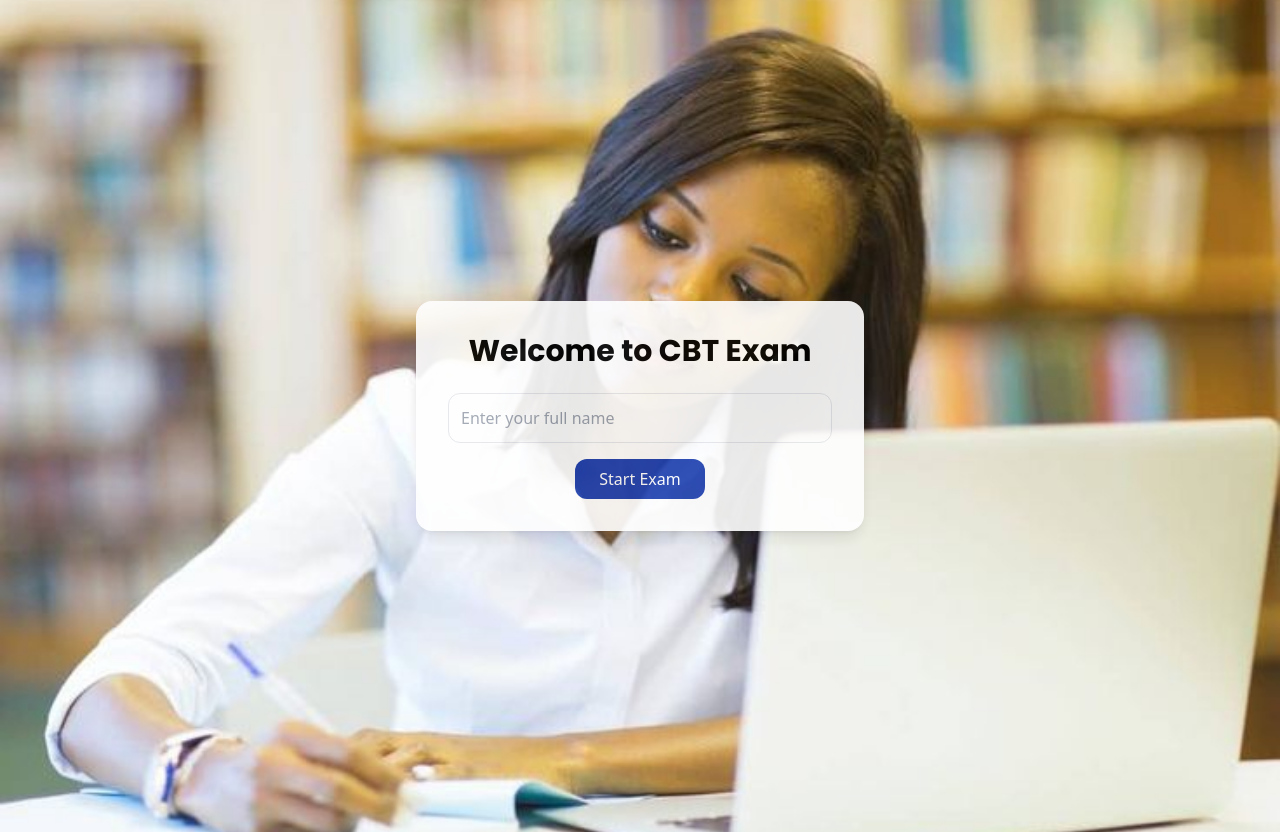
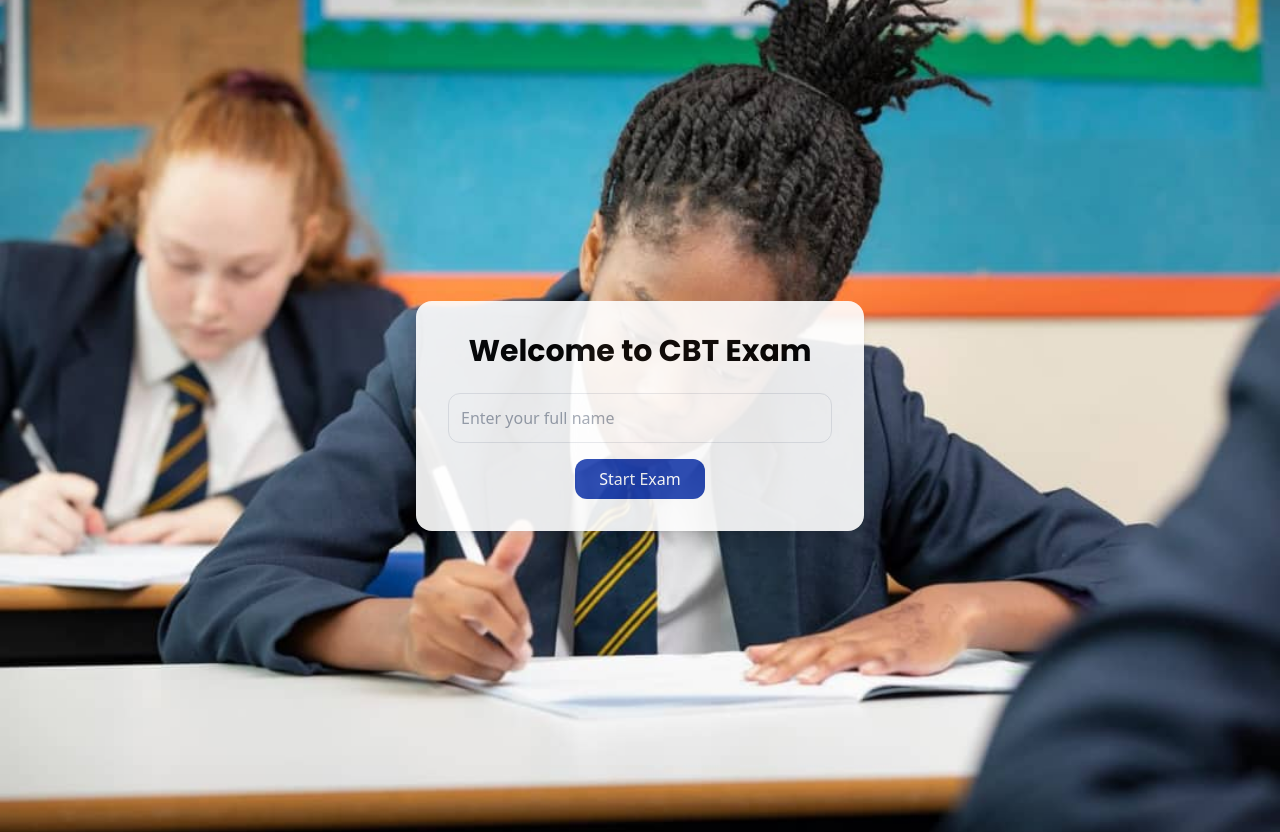
Before and after one commit to Mfonisorobert/cbt-exam, a React (Vite) app: page / in a window 1280 px wide. Built offline with nearby package versions, Linux system fonts and the light colour scheme.

Commit message:
cbt exams

```diff
--- a/src/App.jsx
+++ b/src/App.jsx
@@ -117,7 +117,7 @@ if (!hasStarted) {
   return (
     <div className="relative py-4"
   style={{
-    backgroundImage: "url('/cbt-bg.jpg')",
+    backgroundImage: "url('/bg-img.jpeg')",
     backgroundSize: 'cover',
     backgroundPosition: 'center',
     minHeight: '100vh',
@@ -158,7 +158,7 @@ if (!hasStarted) {
   return (
     <div className="relative py-4"
   style={{
-    backgroundImage: "url('/cbt-bg.jpg')",
+    backgroundImage: "url('/bg-img.jpeg')",
     backgroundSize: 'cover',
     backgroundPosition: 'center',
     minHeight: '100vh',
```
Also changed, not shown: public/bg-img.jpeg (added).
